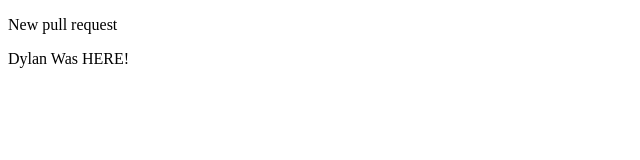
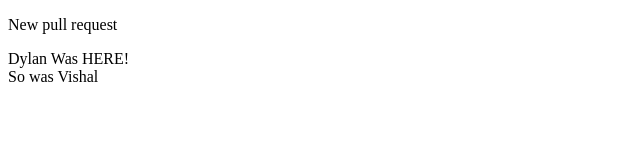
Before and after one commit to Vishalgv3/Pull_request_2, a plain HTML site: page index.html in a window 1280 px wide. Shown: the whole page, without its empty margins (0-640 px from the left). Drawn offline with Linux system fonts and the light colour scheme.

Commit message:
added div so was vishal

```diff
--- a/index.html
+++ b/index.html
@@ -10,5 +10,6 @@
 
     <p>New pull request</p>
     <div>Dylan Was HERE!</div>
+    <div>So was Vishal</div>
 </body>
 </html>
```
